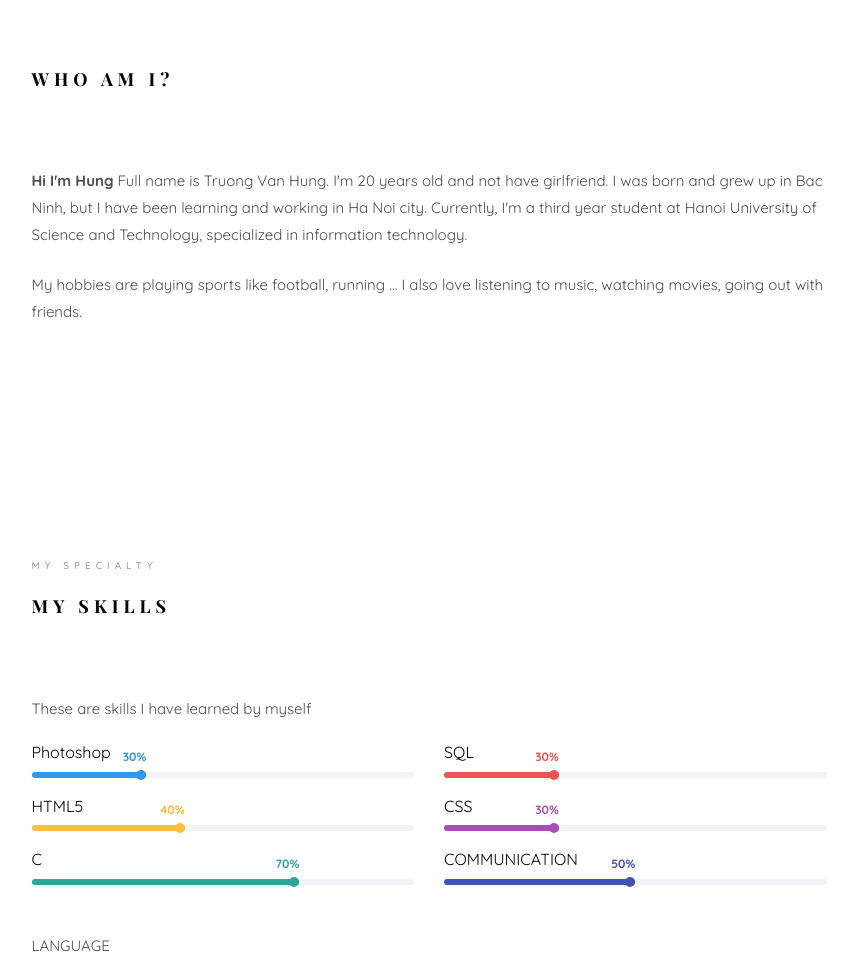
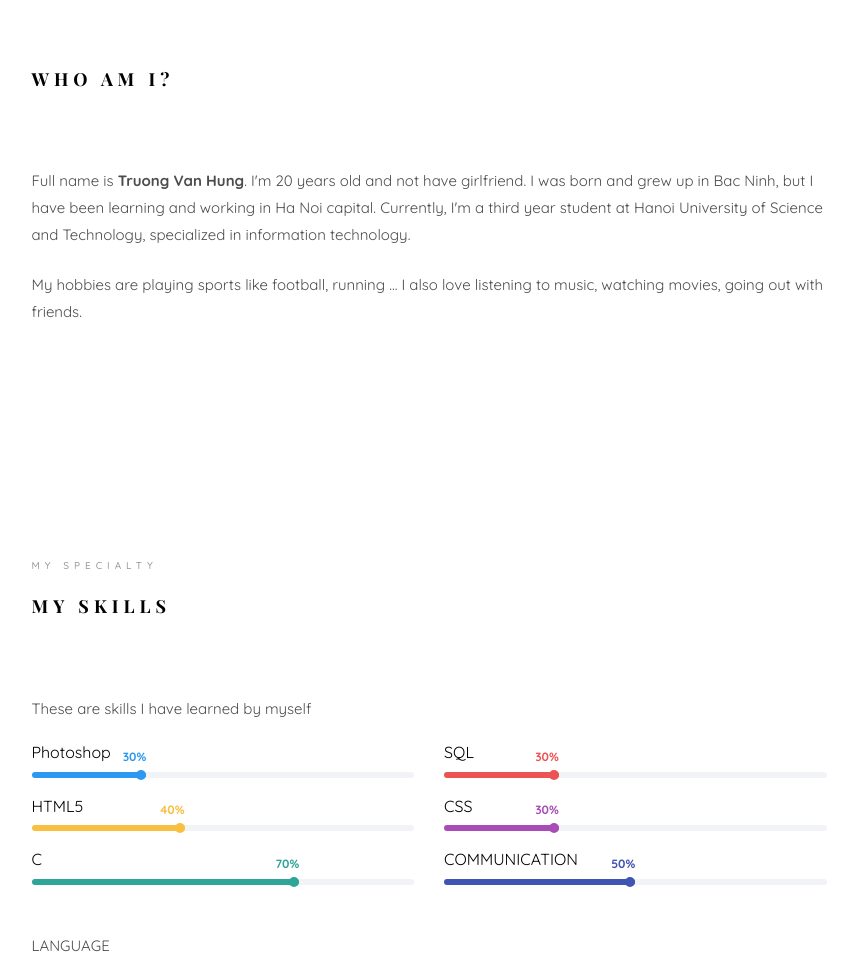
Before and after one commit to TVHung/tvhung.github.io, a plain HTML site: page index.html in a window 1280 px wide. Shown: the part 947-1914 px from the top of the page, without its empty margins (361-1219 px from the left). Drawn offline with nearby package versions, Linux system fonts and the light colour scheme; files whose address does not match are found by name; a web font is replaced by a local one.

Commit message:
sua gioi thieu

```diff
--- a/index.html
+++ b/index.html
@@ -133,7 +133,7 @@
 									<div class="about-desc">
 										<!-- <span class="heading-meta">About Us</span> -->
 										<h2 class="colorlib-heading">Who Am I?</h2>
-										<p><strong>Hi I'm Hung</strong> Full name is Truong Van Hung. I'm 20 years old and not have girlfriend. I was born and grew up in Bac Ninh, but I have been learning and working in Ha Noi city. Currently, I'm a third year student at Hanoi University of Science and Technology, specialized in information technology.</p>
+										<p>Full name is <strong>Truong Van Hung</strong>. I'm 20 years old and not have girlfriend. I was born and grew up in Bac Ninh, but I have been learning and working in Ha Noi capital. Currently, I'm a third year student at Hanoi University of Science and Technology, specialized in information technology.</p>
 										<p>My hobbies are playing sports like football, running ... I also love listening to music, watching movies, going out with friends.</p>
 									</div>
 								</div>
```
